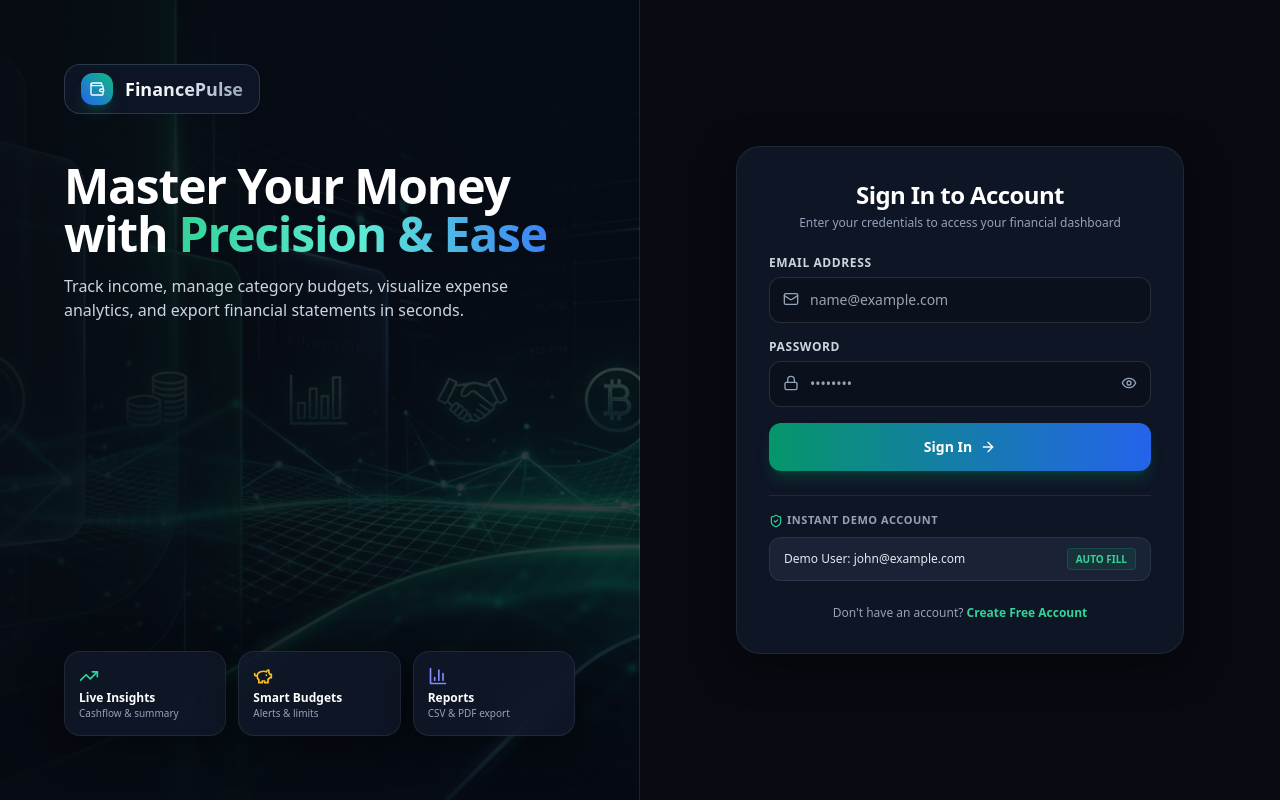
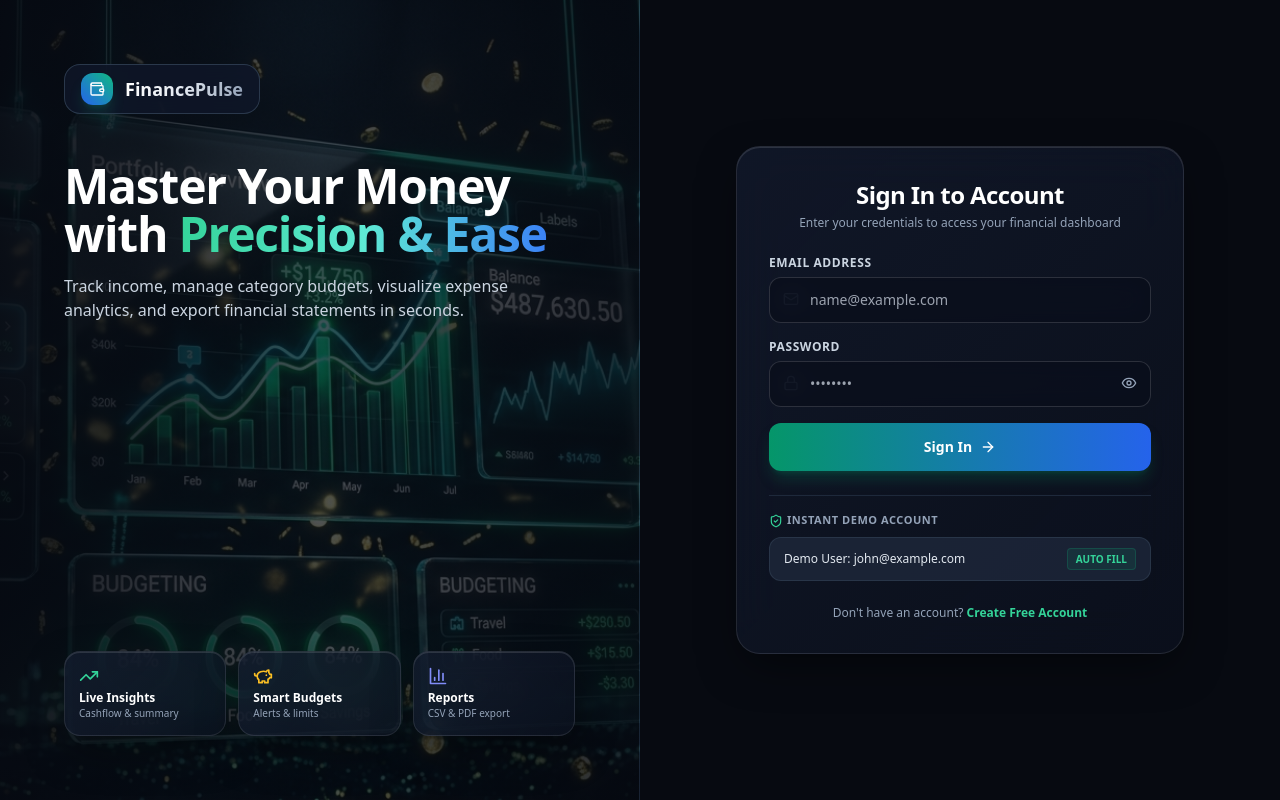
Before and after one commit to rashan86/expense-budget-tracker, a React app in the folder frontend/: page /login in a window 1280 px wide. Built offline with nearby package versions, Linux system fonts and the light colour scheme; no server answers; the HTML template or start-up script is replaced by a standard one.

Commit message:
feat(ui): implement luxury 3D fintech background wallpaper and glassmorphism transparency

```diff
--- a/frontend/src/App.jsx
+++ b/frontend/src/App.jsx
@@ -51,7 +51,7 @@ const AppLayout = () => {
   };
 
   return (
-    <div className="min-h-screen bg-[#0B0F19] text-slate-100 font-sans selection:bg-blue-500 selection:text-white">
+    <div className="min-h-screen bg-transparent text-slate-100 font-sans selection:bg-blue-500 selection:text-white">
       {isAuthenticated && <Navbar onOpenTransactionModal={() => handleOpenTransactionModal()} />}
 
       <main className={isAuthenticated ? 'max-w-7xl mx-auto px-4 sm:px-6 lg:px-8 pt-6' : ''}>
--- a/frontend/src/index.css
+++ b/frontend/src/index.css
@@ -10,75 +10,80 @@
 }
 
 body {
-  background-color: #070A11;
+  background-color: #060911;
   color: #F1F5F9;
   min-height: 100vh;
   overflow-x: hidden;
   background-image:
-    linear-gradient(to bottom, rgba(7, 10, 17, 0.88), rgba(7, 10, 17, 0.94)),
-    url('/assets/dashboard_bg.jpg');
+    radial-gradient(ellipse at 15% 0%, rgba(16, 185, 129, 0.15) 0%, transparent 55%),
+    radial-gradient(ellipse at 85% 15%, rgba(59, 130, 246, 0.16) 0%, transparent 55%),
+    radial-gradient(ellipse at 50% 85%, rgba(139, 92, 246, 0.12) 0%, transparent 60%),
+    linear-gradient(to bottom, rgba(6, 9, 17, 0.82), rgba(6, 9, 17, 0.92)),
+    url('/assets/luxury_bg.jpg');
   background-size: cover;
   background-position: center;
   background-attachment: fixed;
   background-repeat: no-repeat;
 }
 
-/* Glassmorphism utility classes */
+/* Luxury Glassmorphism utility classes */
 .glass-panel {
-  background: rgba(13, 19, 33, 0.82);
-  backdrop-filter: blur(20px);
-  -webkit-backdrop-filter: blur(20px);
-  border: 1px solid rgba(255, 255, 255, 0.08);
+  background: rgba(10, 15, 28, 0.80);
+  backdrop-filter: blur(28px);
+  -webkit-backdrop-filter: blur(28px);
+  border: 1px solid rgba(255, 255, 255, 0.10);
+  box-shadow: 0 8px 32px 0 rgba(0, 0, 0, 0.40);
 }
 
 .glass-card {
-  background: rgba(18, 26, 44, 0.75);
-  backdrop-filter: blur(16px);
-  -webkit-backdrop-filter: blur(16px);
-  border: 1px solid rgba(255, 255, 255, 0.08);
-  box-shadow: 0 12px 40px 0 rgba(0, 0, 0, 0.45);
+  background: linear-gradient(135deg, rgba(20, 28, 48, 0.72) 0%, rgba(13, 19, 34, 0.62) 100%);
+  backdrop-filter: blur(24px);
+  -webkit-backdrop-filter: blur(24px);
+  border: 1px solid rgba(255, 255, 255, 0.10);
+  box-shadow: 0 16px 45px -10px rgba(0, 0, 0, 0.55), inset 0 1px 0 0 rgba(255, 255, 255, 0.12);
 }
 
 .glass-card-hover {
-  transition: all 0.3s cubic-bezier(0.4, 0, 0.2, 1);
+  transition: all 0.35s cubic-bezier(0.16, 1, 0.3, 1);
 }
 
 .glass-card-hover:hover {
   transform: translateY(-4px);
-  border-color: rgba(59, 130, 246, 0.35);
-  box-shadow: 0 20px 45px -10px rgba(0, 0, 0, 0.6), 0 0 25px 0 rgba(16, 185, 129, 0.15);
+  border-color: rgba(59, 130, 246, 0.45);
+  box-shadow: 0 24px 50px -10px rgba(0, 0, 0, 0.65), 0 0 30px 0 rgba(59, 130, 246, 0.18);
 }
 
 .glass-input {
-  background: rgba(11, 16, 28, 0.88);
-  border: 1px solid rgba(255, 255, 255, 0.12);
+  background: rgba(10, 15, 28, 0.85);
+  border: 1px solid rgba(255, 255, 255, 0.14);
   color: #F8FAFC;
   transition: all 0.25s ease;
+  backdrop-filter: blur(12px);
 }
 
 .glass-input:focus {
   border-color: #3B82F6;
-  box-shadow: 0 0 0 3px rgba(59, 130, 246, 0.25);
+  box-shadow: 0 0 0 3px rgba(59, 130, 246, 0.30), 0 0 20px 0 rgba(59, 130, 246, 0.20);
   outline: none;
 }
 
 /* Custom Background Visual Hero Utility */
 .bg-hero-visual {
-  background-image: linear-gradient(to bottom, rgba(7, 10, 17, 0.82), rgba(7, 10, 17, 0.95)), url('/assets/bg_hero.jpg');
+  background-image: linear-gradient(to bottom, rgba(6, 9, 17, 0.82), rgba(6, 9, 17, 0.95)), url('/assets/fintech_hero.jpg');
   background-size: cover;
   background-position: center;
   background-repeat: no-repeat;
 }
 
 .bg-hero-auth {
-  background-image: linear-gradient(to right, rgba(7, 10, 17, 0.94), rgba(7, 10, 17, 0.78)), url('/assets/bg_hero.jpg');
+  background-image: linear-gradient(to right, rgba(6, 9, 17, 0.94) 0%, rgba(6, 9, 17, 0.70) 50%, rgba(6, 9, 17, 0.85) 100%), url('/assets/fintech_hero.jpg');
   background-size: cover;
   background-position: center;
   background-repeat: no-repeat;
 }
 
 .bg-banner-visual {
-  background-image: linear-gradient(to right, rgba(13, 19, 33, 0.92), rgba(21, 30, 49, 0.85)), url('/assets/dashboard_bg.jpg');
+  background-image: linear-gradient(135deg, rgba(8, 14, 28, 0.92) 0%, rgba(16, 24, 44, 0.82) 50%, rgba(8, 14, 28, 0.92) 100%), url('/assets/fintech_hero.jpg');
   background-size: cover;
   background-position: center;
 }
```
Also changed, not shown: frontend/public/assets/fintech_hero.jpg (added), frontend/public/assets/luxury_bg.jpg (added).
